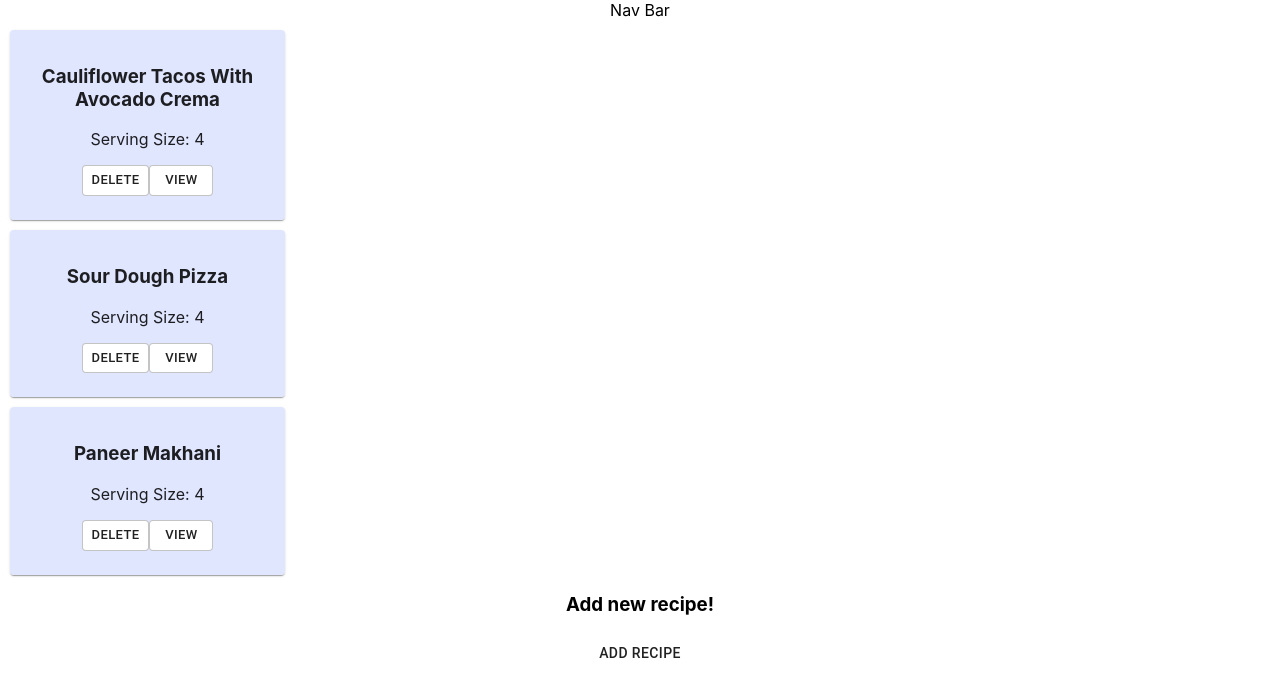
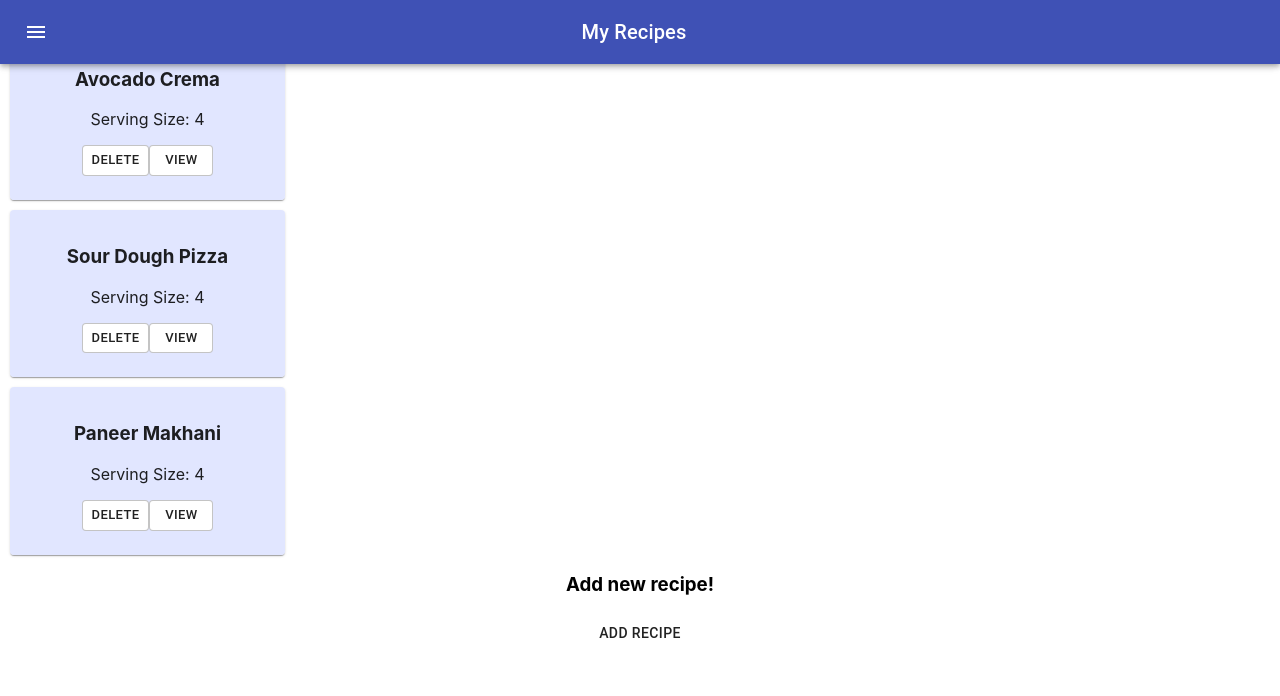
Before and after one commit to elim04/recipe-app, a React (Create React App) app: page / in a window 1280 px wide. Shown: the top 696 px of the page. Built offline with nearby package versions, Linux system fonts and the light colour scheme.

Commit message:
get basic fixed nav bar set up

```diff
--- a/src/components/NavBar/NavBar.tsx
+++ b/src/components/NavBar/NavBar.tsx
@@ -1,5 +1,48 @@
+import { createStyles, makeStyles, Theme } from "@material-ui/core/styles";
+import {
+  AppBar,
+  Toolbar,
+  Typography,
+  Button,
+  IconButton,
+} from "@material-ui/core";
+import MenuIcon from "@material-ui/icons/Menu";
+const useStyles = makeStyles((theme: Theme) =>
+  createStyles({
+    root: {
+      flexGrow: 1,
+    },
+    menuButton: {
+      marginRight: theme.spacing(2),
+    },
+    title: {
+      flexGrow: 1,
+    },
+  })
+);
+
 const NavBar: React.FC = () => {
-  return <div>Nav Bar</div>;
+  const classes = useStyles();
+  return (
+    <div className={classes.root}>
+      <AppBar position="fixed">
+        <Toolbar>
+          <IconButton
+            edge="start"
+            className={classes.menuButton}
+            color="inherit"
+            aria-label="menu"
+          >
+            <MenuIcon />
+          </IconButton>
+          <Typography variant="h6" className={classes.title}>
+            My Recipes
+          </Typography>
+          <Button color="inherit"></Button>
+        </Toolbar>
+      </AppBar>
+    </div>
+  );
 };
 
 export default NavBar;
```
